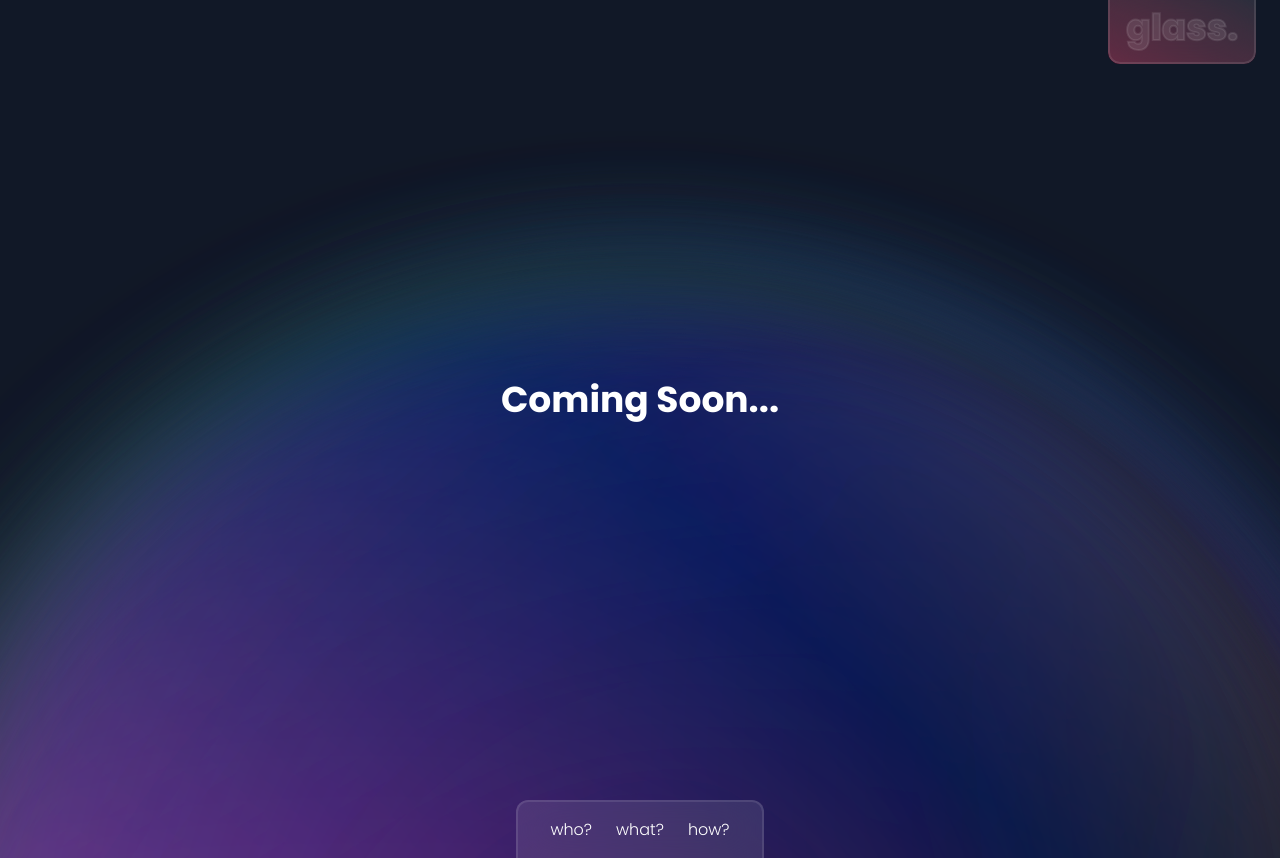
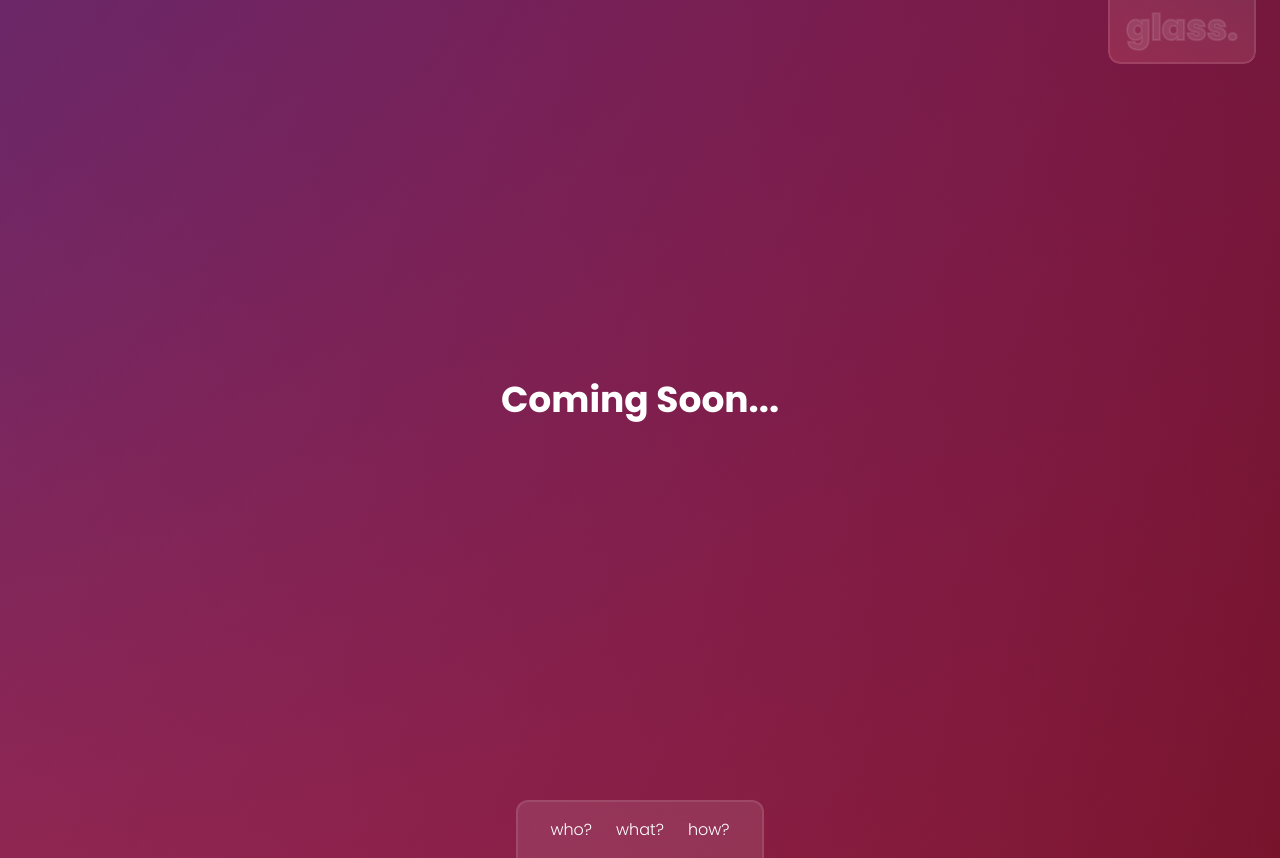
Before and after one commit to josssch/glassbin, a SvelteKit app: page /file in a window 1280 px wide. Built offline with nearby package versions, Linux system fonts and the light colour scheme; some icons are missing.

Commit message:
feat: remove for less graphically intense one

```diff
--- a/src/default.css
+++ b/src/default.css
@@ -13,11 +13,54 @@ body {
     margin: 0;
 
     color: white;
-    background: black;
 
     overflow-x: hidden;
 
-    height: 100vh;
+    min-height: 100vh;
+
+    background-color: black;
+    background-image: radial-gradient(
+            circle at 0 0,
+            theme('colors.blue.800'),
+            transparent
+        ),
+        radial-gradient(
+            circle at 75% 25%,
+            theme('colors.rose.800'),
+            transparent
+        ),
+        radial-gradient(
+            circle at 50% 100%,
+            theme('colors.red.600'),
+            transparent
+        ),
+        radial-gradient(
+            circle at 0 100%,
+            theme('colors.indigo.700'),
+            transparent
+        );
+
+    animation: bg-animate 10s ease infinite;
+}
+
+@keyframes bg-animate {
+    0%,
+    100% {
+        background-size: 250% 250%;
+        background-position: 0 0;
+    }
+
+    25% {
+        background-position: 100% 0;
+    }
+
+    50% {
+        background-position: 100% 100%;
+    }
+
+    75% {
+        background-position: 0 100%;
+    }
 }
 
 ::-webkit-scrollbar {
--- a/src/routes/+layout.svelte
+++ b/src/routes/+layout.svelte
@@ -20,6 +20,4 @@
     <slot />
 
     <Footer />
-
-    <Background />
 </div>
```
